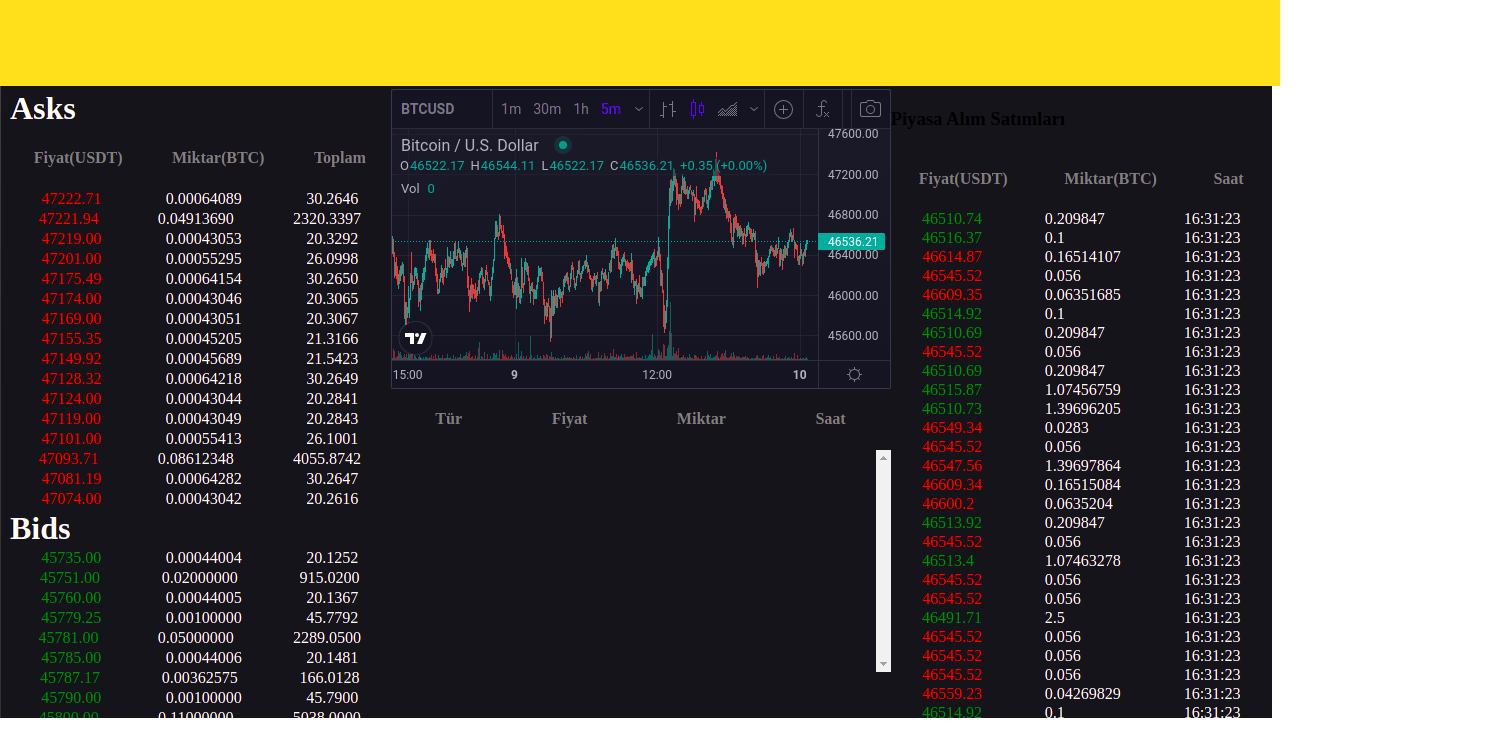
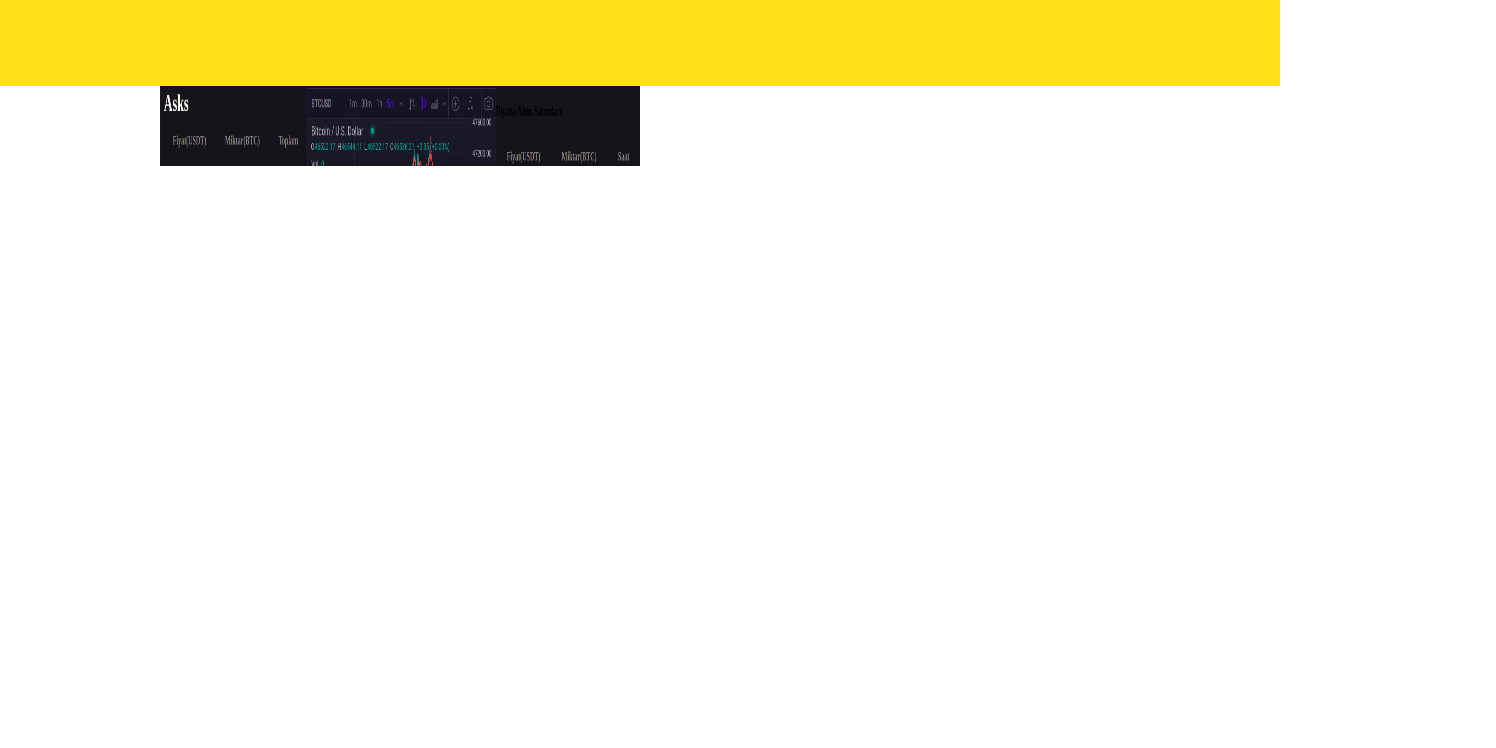
Before and after one commit to muratcan-yuksel/portfolio, a React (Create React App) app: page / in a window 1280 px wide. Shown: the part 634-1382 px from the top of the page, 1496 px wide, since content can reach past the window. After the commit the page ends 800 px from the top, so only its background shows below. Built offline with nearby package versions, Linux system fonts and the light colour scheme.

Commit message:
add overflow-x

```diff
--- a/src/App.css
+++ b/src/App.css
@@ -1,4 +1,5 @@
 .App {
   height: 100vh;
   width: 100vw;
+  overflow-x: hidden;
 }
--- a/src/App.js
+++ b/src/App.js
@@ -7,7 +7,7 @@
 
 const App = () => {
   return (
-    <div>
+    <div className="App">
       <NavbarComponent />
       <Header />
       <ProjectsContainer />
--- a/src/components/projects/Project.js
+++ b/src/components/projects/Project.js
@@ -1,10 +1,19 @@
-import React from "react";
+import React, { useState } from "react";
+import { Button } from "../styled-components/Button.styled";
+import "./projects.css";
 
 const Project = ({ id, img, title, desc }) => {
   return (
-    <div className="project">
-      <div className="projectImg">
-        <img src={img} alt="" />
+    <div className="project d-flex flex-column flex-md-row justify-content-md-around align-items-md-center">
+      <div className="left">
+        <div className="projectImg">
+          <img className="img" src={img} alt="" />
+        </div>
+      </div>
+      <div className="right">
+        <div className="title">{title} </div>
+        <div className="desc">{desc} </div>
+        <Button />
       </div>
     </div>
   );
--- /dev/null
+++ b/src/components/projects/projects.css
@@ -0,0 +1,14 @@
+.project {
+  margin: 0 10rem 5rem;
+  /* display: flex;
+  justify-content: space-evenly;
+  align-items: center; */
+}
+.projectImg {
+  width: 30rem;
+  height: 30rem;
+}
+.img {
+  width: 100%;
+  height: 100%;
+}
```
Also changed, not shown: src/components/styled-components/Project-styled.js (added).
